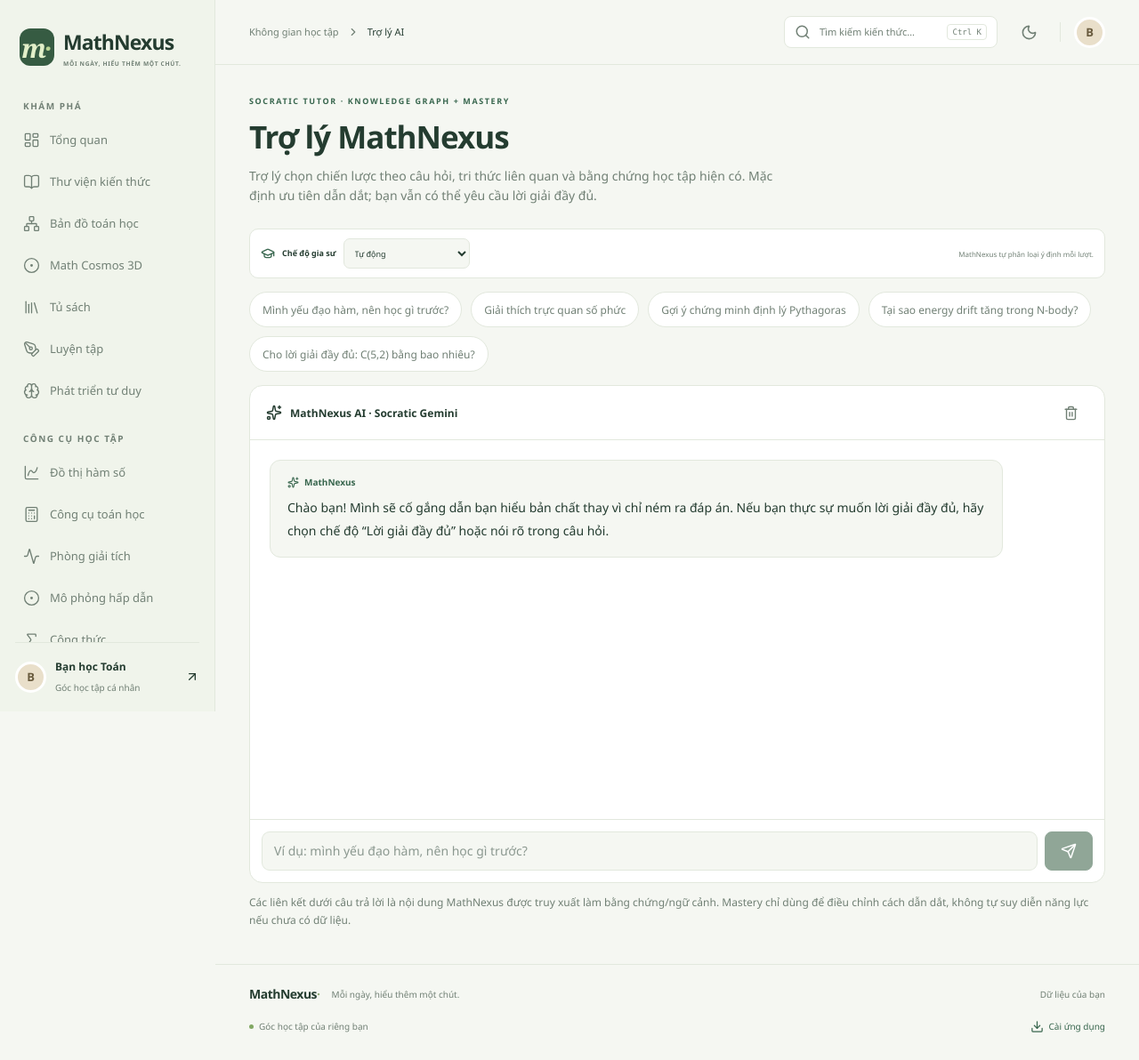
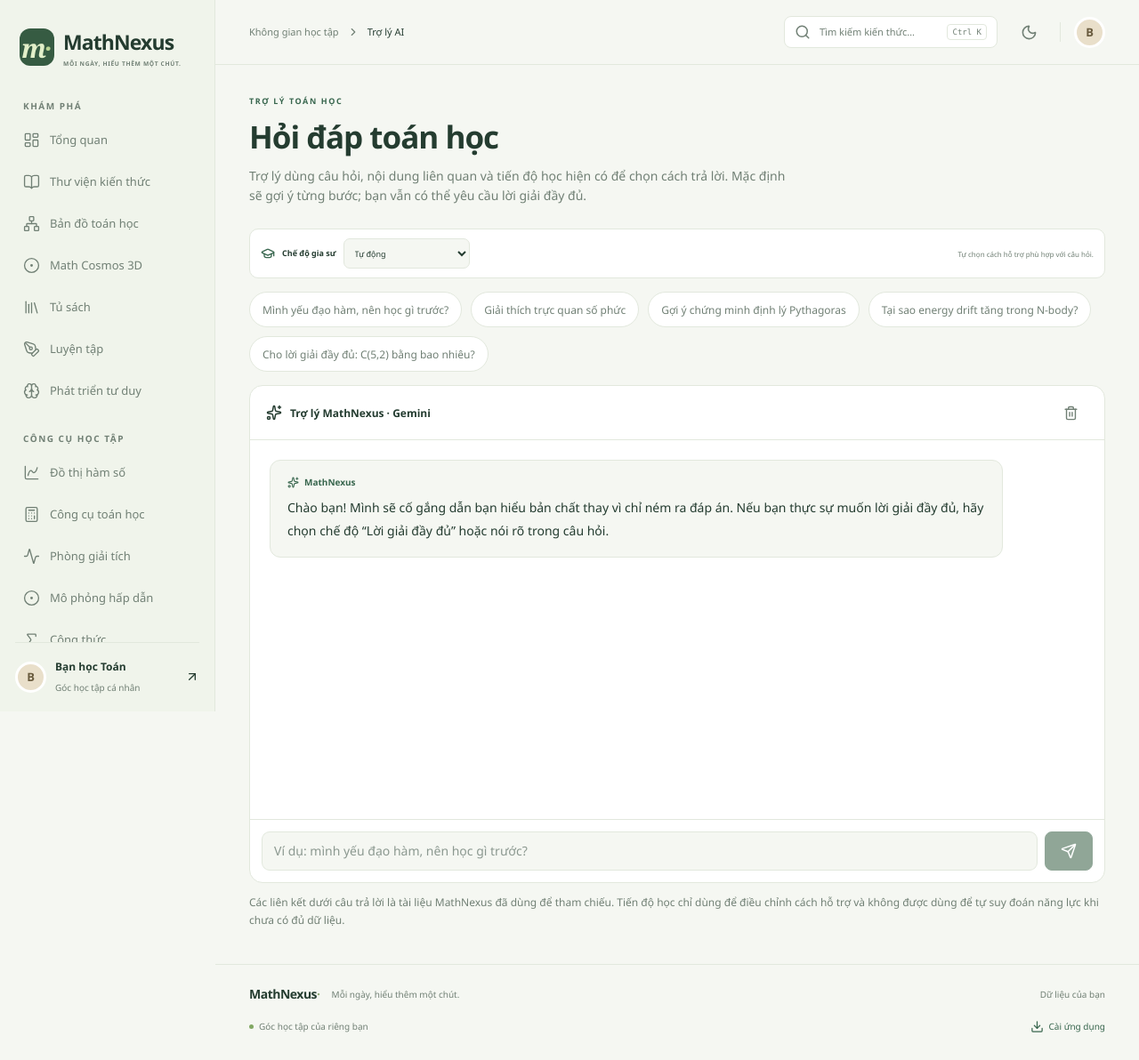
Before and after one commit to koko999-tien/mathnexus, a React (Vite) app: page /ai in a window 1280 px wide. Shown: the whole page at 89% size. Built offline with nearby package versions, Linux system fonts and the light colour scheme.

Commit message:
copy: use plain language in math assistant

```diff
--- a/src/pages/AI.tsx
+++ b/src/pages/AI.tsx
@@ -241,7 +241,7 @@ export default function AI() {
 
       const localContext = context.text || 'Thư viện chưa tìm thấy nội dung liên quan. Bạn có thể thử hỏi theo tên khái niệm, chủ đề hoặc mục tiêu học.';
       const localGoal = turnGoalContext
-        ? `\n\n**Mục tiêu đang theo:** ${turnGoalContext.targetTitle} · ${turnGoalContext.progressPercent}% theo evidence.`
+        ? `\n\n**Mục tiêu đang theo:** ${turnGoalContext.targetTitle} · ${turnGoalContext.progressPercent}% theo dữ liệu học tập.`
         : '';
       setMessages(current => [
         ...current,
@@ -263,13 +263,13 @@ export default function AI() {
 
   return <section className="page-enter">
     <div className="page-header">
-      <p className="eyebrow">SOCRATIC TUTOR · KNOWLEDGE GRAPH + MASTERY</p>
-      <h1>Trợ lý MathNexus</h1>
-      <p>Trợ lý chọn chiến lược theo câu hỏi, tri thức liên quan và bằng chứng học tập hiện có. Mặc định ưu tiên dẫn dắt; bạn vẫn có thể yêu cầu lời giải đầy đủ.</p>
+      <p className="eyebrow">TRỢ LÝ TOÁN HỌC</p>
+      <h1>Hỏi đáp toán học</h1>
+      <p>Trợ lý dùng câu hỏi, nội dung liên quan và tiến độ học hiện có để chọn cách trả lời. Mặc định sẽ gợi ý từng bước; bạn vẫn có thể yêu cầu lời giải đầy đủ.</p>
     </div>
 
     {goalContext && <div className="helper-text mb-3" role="status">
-      Đang dùng mục tiêu bạn đã đặt làm ngữ cảnh: <strong>{goalContext.targetTitle}</strong> · {goalContext.progressPercent}% theo evidence · <Link to={'/map?concept=' + encodeURIComponent(goalContext.targetConceptId)}>xem trên Knowledge Graph</Link>
+      Đang dùng mục tiêu bạn đã đặt: <strong>{goalContext.targetTitle}</strong> · {goalContext.progressPercent}% theo dữ liệu học tập · <Link to={'/map?concept=' + encodeURIComponent(goalContext.targetConceptId)}>xem trên bản đồ kiến thức</Link>
     </div>}
 
     <div className="tutor-mode-bar">
@@ -286,7 +286,7 @@ export default function AI() {
         </select>
       </label>
       <small>{tutorPreference === 'AUTO'
-        ? 'MathNexus tự phân loại ý định mỗi lượt.'
+        ? 'Tự chọn cách hỗ trợ phù hợp với câu hỏi.'
         : 'Chế độ thủ công được ưu tiên cho các lượt tiếp theo.'}</small>
     </div>
 
@@ -296,7 +296,7 @@ export default function AI() {
 
     <div className="chat-panel">
       <div className="chat-header">
-        <span><Sparkles size={18} />MathNexus AI · Socratic Gemini</span>
+        <span><Sparkles size={18} />Trợ lý MathNexus · Gemini</span>
         <button className="icon-button" aria-label="Xóa cuộc trò chuyện" disabled={loading} onClick={clearConversation}><Trash2 size={17} /></button>
       </div>
 
@@ -316,7 +316,7 @@ export default function AI() {
         </div>)}
 
         {loading && <div className="chat-message bot" role="status">
-          <span className="chat-source"><Sparkles size={13} />Gemini đang tra cứu và lập chiến lược{activeTutorMode ? ` · ${tutorModeLabel(activeTutorMode)}` : ''}…</span>
+          <span className="chat-source"><Sparkles size={13} />Gemini đang xử lý câu hỏi{activeTutorMode ? ` · ${tutorModeLabel(activeTutorMode)}` : ''}…</span>
           <button className="text-link" onClick={() => {
             controllerRef.current?.abort();
             busy.current = false;
@@ -340,6 +340,6 @@ export default function AI() {
       </form>
     </div>
 
-    <p className="helper-text mt-3">Các liên kết dưới câu trả lời là nội dung MathNexus được truy xuất làm bằng chứng/ngữ cảnh. Mastery chỉ dùng để điều chỉnh cách dẫn dắt, không tự suy diễn năng lực nếu chưa có dữ liệu.</p>
+    <p className="helper-text mt-3">Các liên kết dưới câu trả lời là tài liệu MathNexus đã dùng để tham chiếu. Tiến độ học chỉ dùng để điều chỉnh cách hỗ trợ và không được dùng để tự suy đoán năng lực khi chưa có đủ dữ liệu.</p>
   </section>;
 }
```
